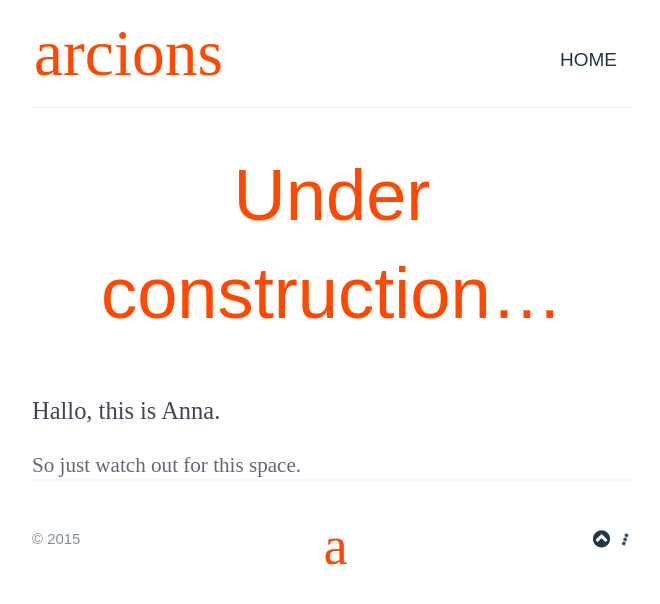
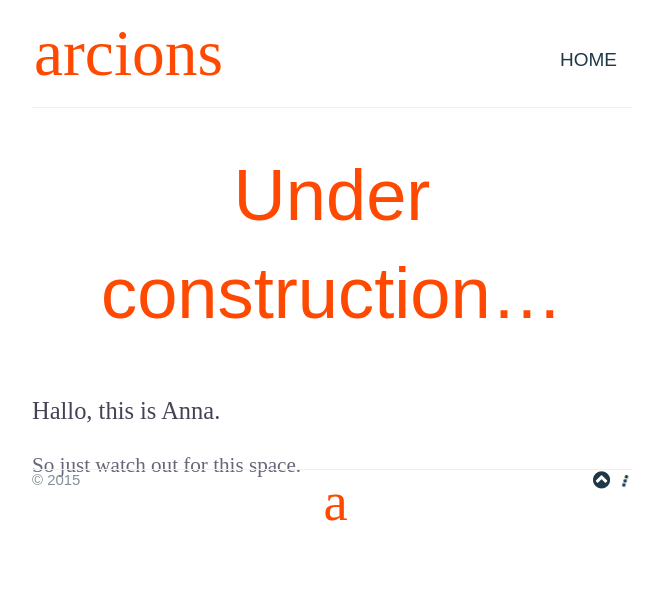
Before and after one commit to arcions/arcions.github.io, a Jekyll site: the page built from index.html, in a window 1280 px wide. Shown: the top 604 px of the page, without its empty margins (308-968 px from the left). Built offline with Jekyll 4.4.1, drawn with Linux system fonts in a browser that asks for light colours; nearby versions of some CDN libraries; some web fonts are replaced; Markdown is read by kramdown in place of the engine named in the settings.

Commit message:
Update main.css

```diff
--- a/stylesheets/main.css
+++ b/stylesheets/main.css
@@ -323,8 +323,8 @@ h6 {
   position: relative;
   top: 50%;
   transform: translateY(-50%);
-  padding-top: 3rem;
-  margin-top: 3rem;
+  /* padding-top: 3rem;
+  margin-top: 3rem; */
   border-top: solid 1px #eff0f1;
 }
 
@@ -358,8 +358,8 @@ h6 {
   display: block;
   text-align: center;
   font-family: 'Charter', serif;
-  padding-top: -15px;
-  margin-top: -15px;
+  /* padding-top: -15px;
+  margin-top: -15px; */
 }
     .site-footer-owner a {
      color: #FF4900;
```
